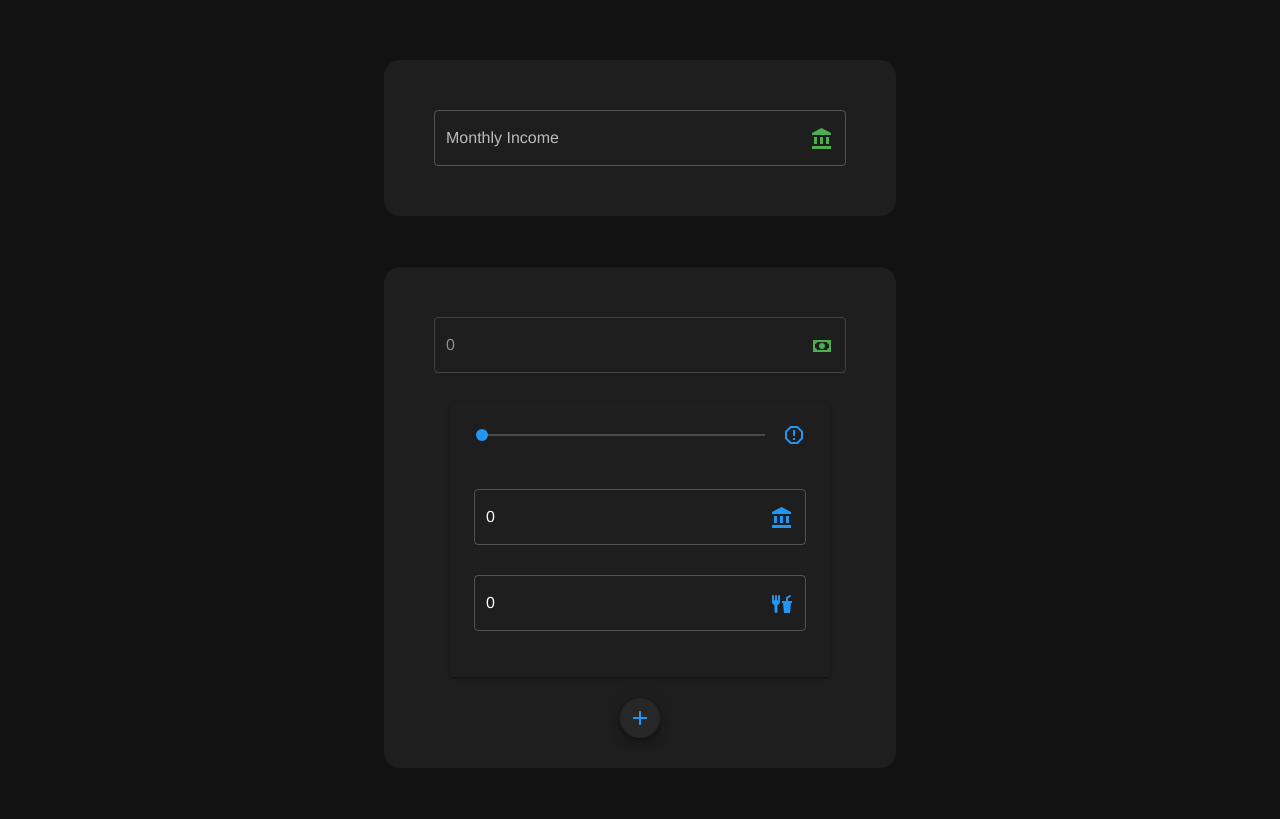
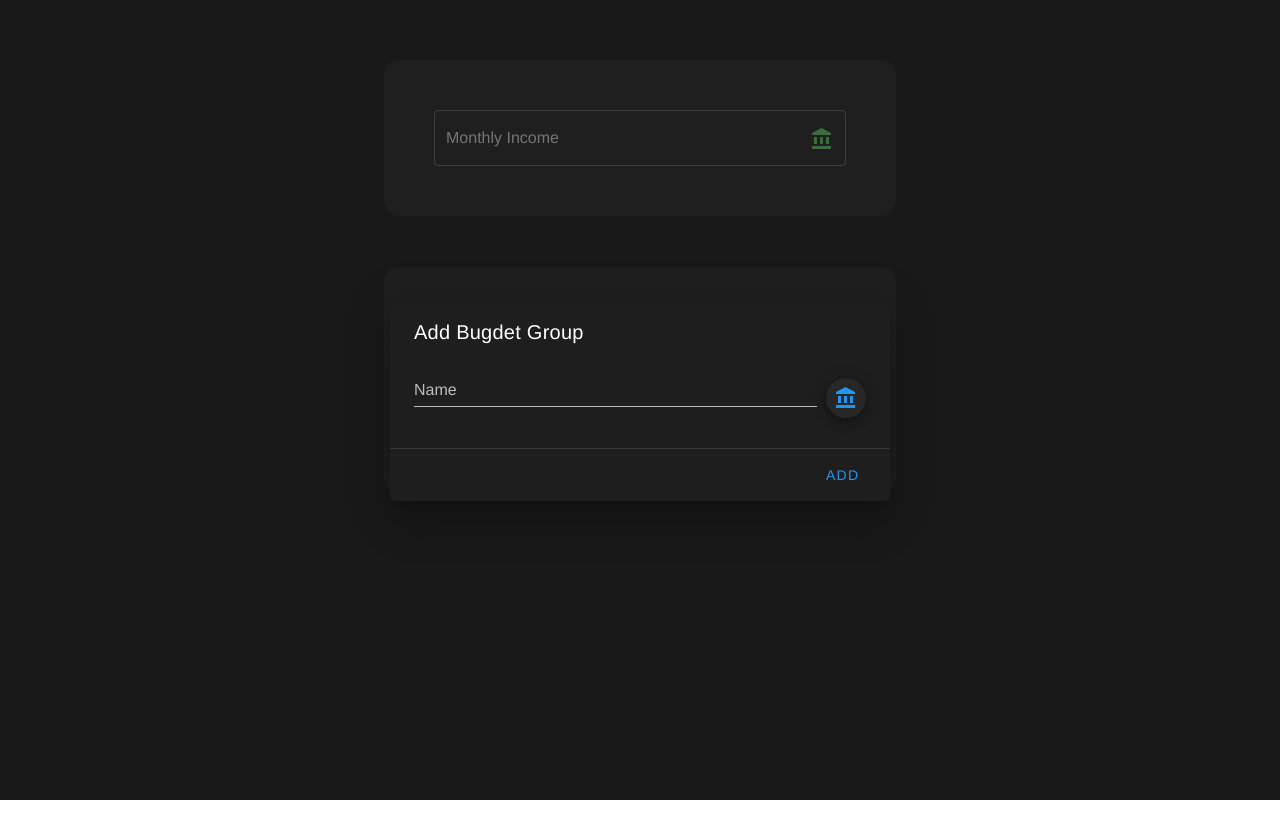
Before and after one commit to alex1431999/Budgeteer, a Vue app: page / in a window 1280 px wide. Both pictures are taken after a click on the button 640 px from the left and 446 px from the top of the page. Built offline with nearby package versions, Linux system fonts and the light colour scheme.

Commit message:
feat(budget): implement logic to add budget groups

```diff
--- a/src/components/AddBudgetGroupDialog.vue
+++ b/src/components/AddBudgetGroupDialog.vue
@@ -16,9 +16,13 @@
 
           <v-card-text>
             <!-- Name -->
-            <v-text-field label="Name">
+            <v-text-field label="Name" v-model="budgetGroupData.name">
               <!-- Icon -->
-              <icon-selector slot="append-outer" :icons="ICON_SELECTION_BUDGET_GROUPS" />
+              <icon-selector
+                slot="append-outer"
+                v-model="budgetGroupData.icon"
+                :icons="ICON_SELECTION_BUDGET_GROUPS"
+              />
             </v-text-field>
           </v-card-text>
 
@@ -29,7 +33,7 @@
             <v-btn
               color="primary"
               text
-              @click="show = false"
+              @click="submit"
             >
               Add
             </v-btn>
@@ -42,10 +46,12 @@
 <script lang="ts">
 import IconSelector from './IconSelector.vue';
 import { ICON_SELECTION_BUDGET_GROUPS } from '@/config/iconSelection';
+import { IBudgetGroup } from '@/types/Budget';
 
 interface IData {
   ICON_SELECTION_BUDGET_GROUPS: string[],
   show: boolean,
+  budgetGroupData: IBudgetGroup,
 }
 
 export default {
@@ -54,7 +60,21 @@ export default {
     return {
       ICON_SELECTION_BUDGET_GROUPS,
       show: false,
+      budgetGroupData: {
+        name: '',
+        icon: ICON_SELECTION_BUDGET_GROUPS[0],
+      },
     };
+  },
+  methods: {
+    submit(): void {
+      this.show = false;
+
+      // Take a copy
+      const budgetGroup = JSON.parse(JSON.stringify(this.budgetGroupData));
+
+      this.$emit('onSubmit', budgetGroup);
+    },
   },
 };
 </script>
--- a/src/components/IconSelector.vue
+++ b/src/components/IconSelector.vue
@@ -9,12 +9,18 @@
       >
         <template v-slot:activator="{ on, attrs }">
           <v-btn small fab v-bind="attrs" v-on="on">
-            <v-icon color="blue">mdi-bank</v-icon>
+            <v-icon color="blue">{{ value }}</v-icon>
           </v-btn>
         </template>
 
         <v-card>
-          <v-btn v-for="icon in icons" :key="icon" small fab>
+          <v-btn
+            @click="$emit('input', icon)"
+            v-for="icon in icons"
+            :key="icon"
+            small
+            fab
+          >
             <v-icon color="blue">{{ icon }}</v-icon>
           </v-btn>
         </v-card>
@@ -36,6 +42,10 @@ export default {
     };
   },
   props: {
+    value: {
+      type: String,
+      default: 'mdi-bank',
+    },
     icons: {
       type: Array as PropType<string[]>,
       default: (): string[] => [],
--- a/src/config/iconSelection.ts
+++ b/src/config/iconSelection.ts
@@ -1,2 +1,2 @@
-export const ICON_SELECTION_BUDGET_GROUPS = ['mdi-bank'];
+export const ICON_SELECTION_BUDGET_GROUPS = ['mdi-bank', 'mdi-car'];
 export const ICON_SELECTION_BUDGETS = [];
--- a/src/types/Budget.ts
+++ b/src/types/Budget.ts
@@ -3,3 +3,9 @@ export interface IBudget {
   icon: string,
   value: number,
 }
+
+export interface IBudgetGroup {
+  name: string,
+  icon: string,
+  budgets?: IBudget[],
+}
--- a/src/views/Budgets.vue
+++ b/src/views/Budgets.vue
@@ -11,17 +11,26 @@
       <excess :value="budgetRemaining"/>
 
       <!-- Budget Groups -->
-      <budget-group :budgets="budgets" :budget-remaining="budgetRemaining" />
+      <budget-group
+        v-for="budgetGroup in budgetGroups"
+        :key="budgetGroup.name"
+        :budgets="budgetGroup.budgets || []"
+        :icon="budgetGroup.icon"
+        :budget-remaining="budgetRemaining"
+      />
 
       <!-- Add budget group button -->
-      <add-budget-group-dialog class="budgets__add-budget-group-button" />
+      <add-budget-group-dialog
+        class="budgets__add-budget-group-button"
+        @onSubmit="addBudgetGroup"
+      />
     </v-sheet>
   </div>
 </template>
 
 <script lang="ts">
 import Income from '@/components/Income.vue';
-import { IBudget } from '@/types/Budget';
+import { IBudget, IBudgetGroup } from '@/types/Budget';
 import BudgetGroup from '@/components/BudgetGroup.vue';
 import Excess from '@/components/Excess.vue';
 import AddBudgetGroupDialog from '@/components/AddBudgetGroupDialog.vue';
@@ -29,6 +38,7 @@ import AddBudgetGroupDialog from '@/components/AddBudgetGroupDialog.vue';
 interface IData {
   income: number | null;
   budgets: IBudget[],
+  budgetGroups: IBudgetGroup[],
 }
 
 export default {
@@ -50,6 +60,7 @@ export default {
           value: 0,
         },
       ],
+      budgetGroups: [],
     };
   },
   computed: {
@@ -58,6 +69,11 @@ export default {
     },
     budgetRemaining(): number {
       return this.income ? this.income - this.budgetAllocated : 0 - this.budgetAllocated;
+    },
+  },
+  methods: {
+    addBudgetGroup(budgetGroup: IBudgetGroup): void {
+      this.budgetGroups.push(budgetGroup);
     },
   },
 };
```
